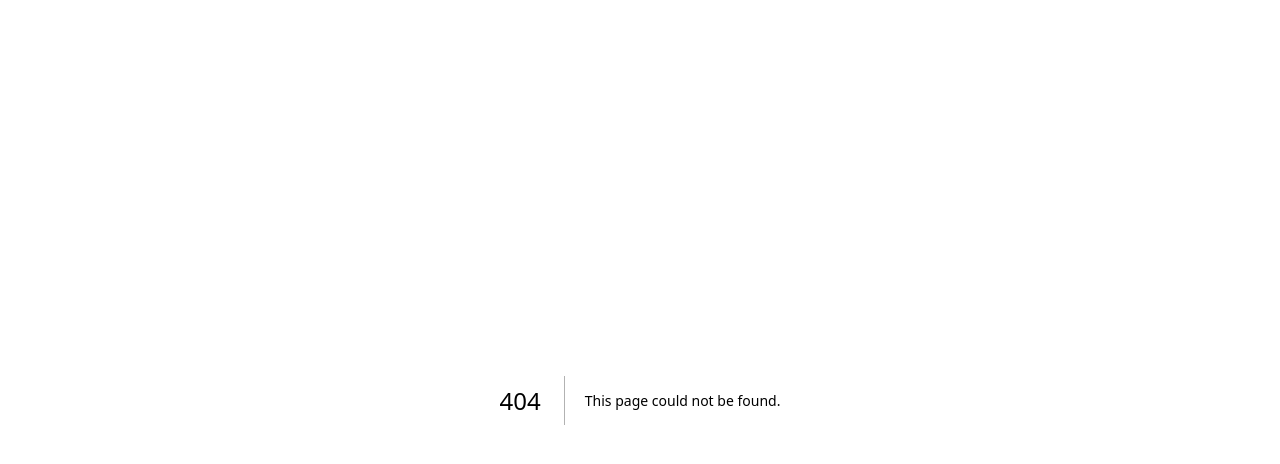
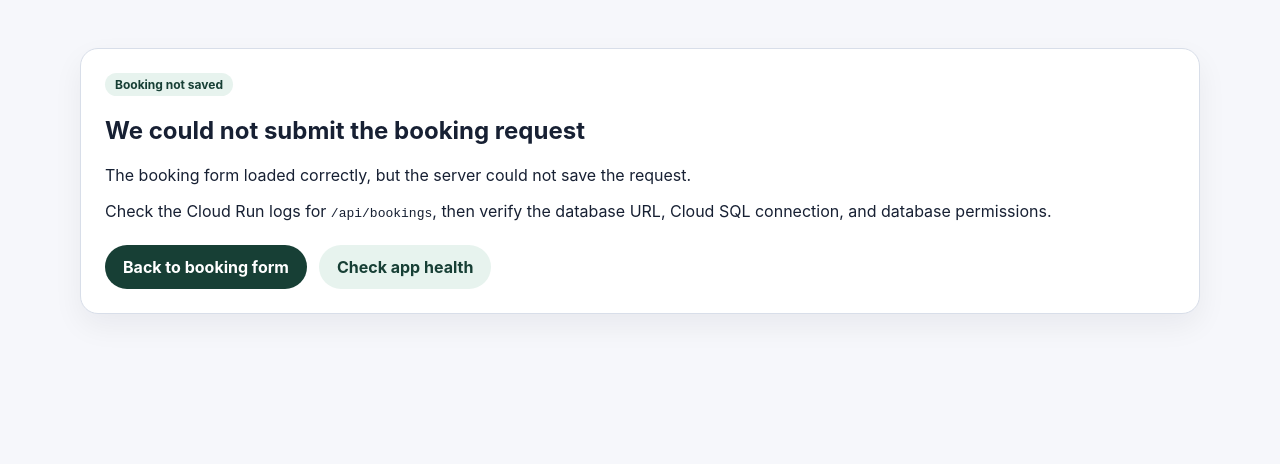
Before and after one commit to info-rbp/proinspect-booking-app, a Next.js app: page /booking/error in a window 1280 px wide. Before the commit this address had no page. Shown: the top 464 px of the page. Built offline with nearby package versions, Linux system fonts and the light colour scheme.

Commit message:
Add booking submission error page

```diff
--- /dev/null
+++ b/app/booking/error/page.tsx
@@ -0,0 +1,19 @@
+import Link from 'next/link';
+
+export default function BookingErrorPage({ searchParams }: { searchParams: { reason?: string } }) {
+  return (
+    <main>
+      <section className="card">
+        <span className="badge">Booking not saved</span>
+        <h1>We could not submit the booking request</h1>
+        <p>The booking form loaded correctly, but the server could not save the request.</p>
+        {searchParams.reason ? <p><strong>Reason:</strong> {searchParams.reason}</p> : null}
+        <p>Check the Cloud Run logs for <code>/api/bookings</code>, then verify the database URL, Cloud SQL connection, and database permissions.</p>
+        <div style={{ display: 'flex', gap: 12, marginTop: 24 }}>
+          <Link className="button" href="/booking">Back to booking form</Link>
+          <Link className="button secondary" href="/api/health">Check app health</Link>
+        </div>
+      </section>
+    </main>
+  );
+}
```
